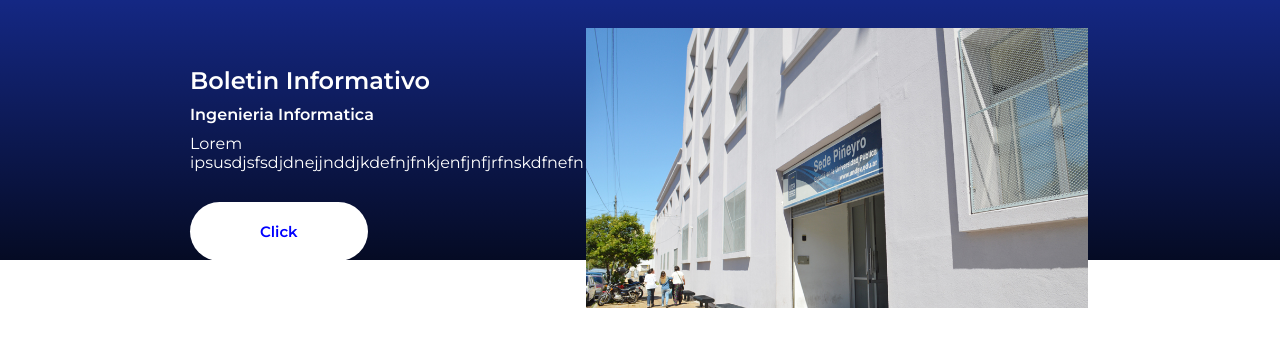
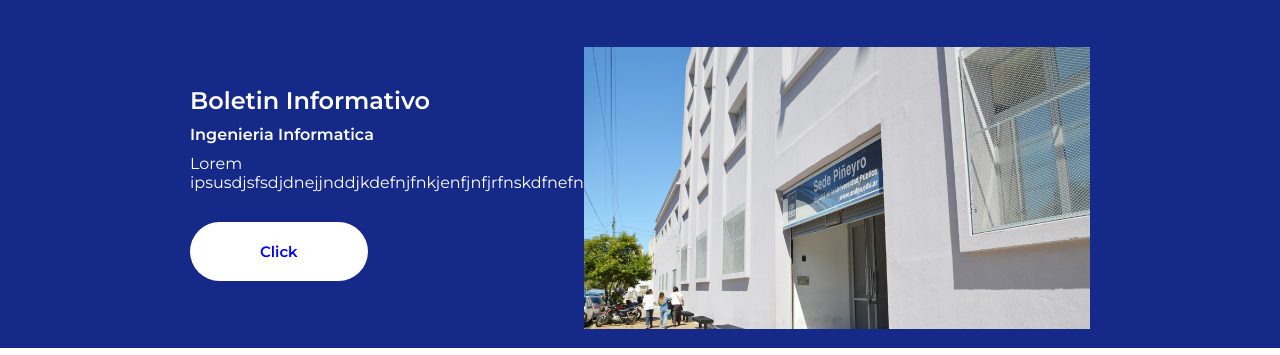
Before and after one commit to Cici-4/Newsletter3, a plain HTML site: page index.html in a window 1280 px wide. Shown: the part 197-552 px from the top of the page. Drawn offline with Linux system fonts and the light colour scheme; a web font is replaced by a local one.

Commit message:
commit inicial
cree el esqueleto de la pagina

```diff
--- a/index.html
+++ b/index.html
@@ -30,10 +30,9 @@
                 <div class="img-container img-container-one "></div>
             </div>
         </div>
-
     </section>
     <section class="section-second">
-
+        <div class="bg-gradient"></div>
         <div class="grid">
             <div class= "wrapper wrapper-first">
                 <div class="box">
--- a/style.css
+++ b/style.css
@@ -5,15 +5,21 @@
 *{
     margin: 0;
     padding: 0;
+    box-sizing: border-box;
     font-family:'Montserrat' , sans-serif ;
 
+}
+html{
+    scroll-behavior: smooth;
 }
 
 /*SHARE (CODIGO QUE VOY COMPARTIENDO*/
 .bg-gradient{
-    background: rgb(5,11,36);
-    background: linear-gradient(0deg, rgba(5,11,36,1) 0%, rgba(21,41,136,1) 100%);
-
+    background: rgb(33,44,88);
+    background: -moz-linear-gradient(153deg, rgba(33,44,88,1) 0%, rgba(21,41,136,1) 0%);
+    background: -webkit-linear-gradient(153deg, rgba(33,44,88,1) 0%, rgba(21,41,136,1) 0%);
+    background: linear-gradient(153deg, rgba(33,44,88,1) 0%, rgba(21,41,136,1) 0%);
+    filter: progid:DXImageTransform.Microsoft.gradient(startColorstr="#212c58",endColorstr="#152988",GradientType=1);
 }
 
 section{
@@ -22,6 +28,7 @@ section{
 }
 .grid{/*servira de container*/
     width: 90%;
+    height: 60%;
     margin: 0 auto;/* centra siempre el contenido*/
     max-width:900px ; /*pensando en dispositivoa mas grandes*/
 }
@@ -34,7 +41,7 @@ section{
     background-size: contain;
     background-repeat: no-repeat;
     width: 100%;
-    height: 100%;
+    height: 40vh;
     min-height: 280px;/*para dispositivos pequeños*/
     background-position: center center;
 
@@ -63,7 +70,9 @@ section{
 /*? HEADER*/
 
 .img_logo{
-    width: 60px;
+    width: 200px;
+    height: 120px;
+
 }
 /*? SECTION FIRST*/
 
@@ -78,14 +87,14 @@ section{
     right: 0;
     left: 0;
     width: 100%;
-    height: 85%;
+    height: 200%;
     z-index:0;
 
     transform-origin: top left;
 }
-.wrapper{/*solo para la primer seccion*/
+.wrapper-first{/*solo para la primer seccion*/
     display:flex;
-     flex-direction: row;
+    flex-direction: column;
     align-items: center;
 
 }
@@ -115,6 +124,7 @@ section{
 }
 .boletin-container{
     display: flex;
+    justify-content: space-between;
     border-bottom: 1px solid #ccc;
     padding: 10px;
 
@@ -128,9 +138,10 @@ section{
 }
 
 /*MEDIA QUERIES*/
-@media (min-width: 768x){
+@media (min-width: 768px){
+    /*SECCION FIRST*/
     .wrapper-first{
-        flex-direction: columne;
+        flex-direction: row;
         justify-content: space-between;
     }
 }
```
